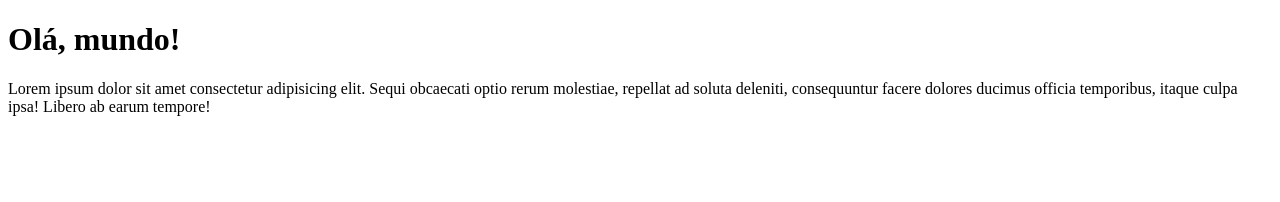
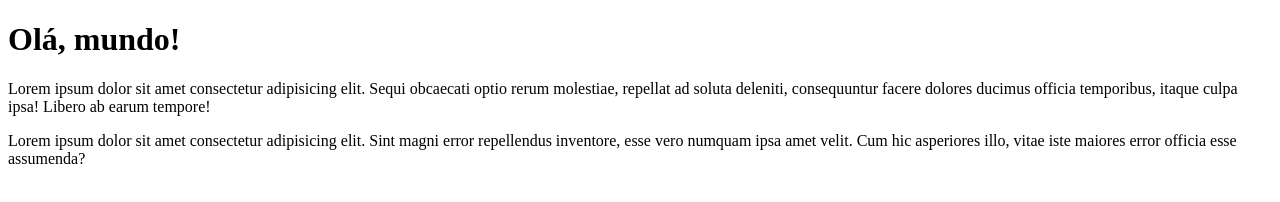
Before and after one commit to marciovmo/Ola-Mundo, a plain HTML site: page site-exemplo/index.html in a window 1280 px wide. Drawn offline with Linux system fonts and the light colour scheme.

Commit message:
adicionei paragrafo HTML com repositorio
Meu primeiro site teste com repositorio.

```diff
--- a/site-exemplo/index.html
+++ b/site-exemplo/index.html
@@ -8,5 +8,6 @@
 <body>
     <h1>Olá, mundo!</h1>
     <p>Lorem ipsum dolor sit amet consectetur adipisicing elit. Sequi obcaecati optio rerum molestiae, repellat ad soluta deleniti, consequuntur facere dolores ducimus officia temporibus, itaque culpa ipsa! Libero ab earum tempore!</p>
+    <p>Lorem ipsum dolor sit amet consectetur adipisicing elit. Sint magni error repellendus inventore, esse vero numquam ipsa amet velit. Cum hic asperiores illo, vitae iste maiores error officia esse assumenda?</p>
 </body>
 </html>
```
